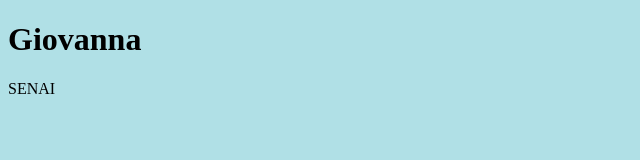
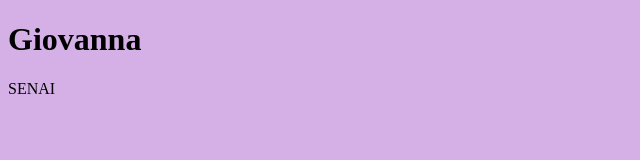
Before and after one commit to GiovannaBrs-SENAI/Atividade1310, a plain HTML site: page index.html in a window 1280 px wide. Shown: the whole page, without its empty margins (0-640 px from the left). Drawn offline with Linux system fonts and the light colour scheme.

Commit message:
Add files via upload

```diff
--- a/index.html
+++ b/index.html
@@ -3,7 +3,7 @@
 <head>
 <title>Giovanna</title>
 </head>
-<body style="background-color:powderblue;"></body>
+<body style="background-color:rgb(213, 176, 230);"></body>
 
 <h1>Giovanna</h1>
 <p>SENAI</p>
```
